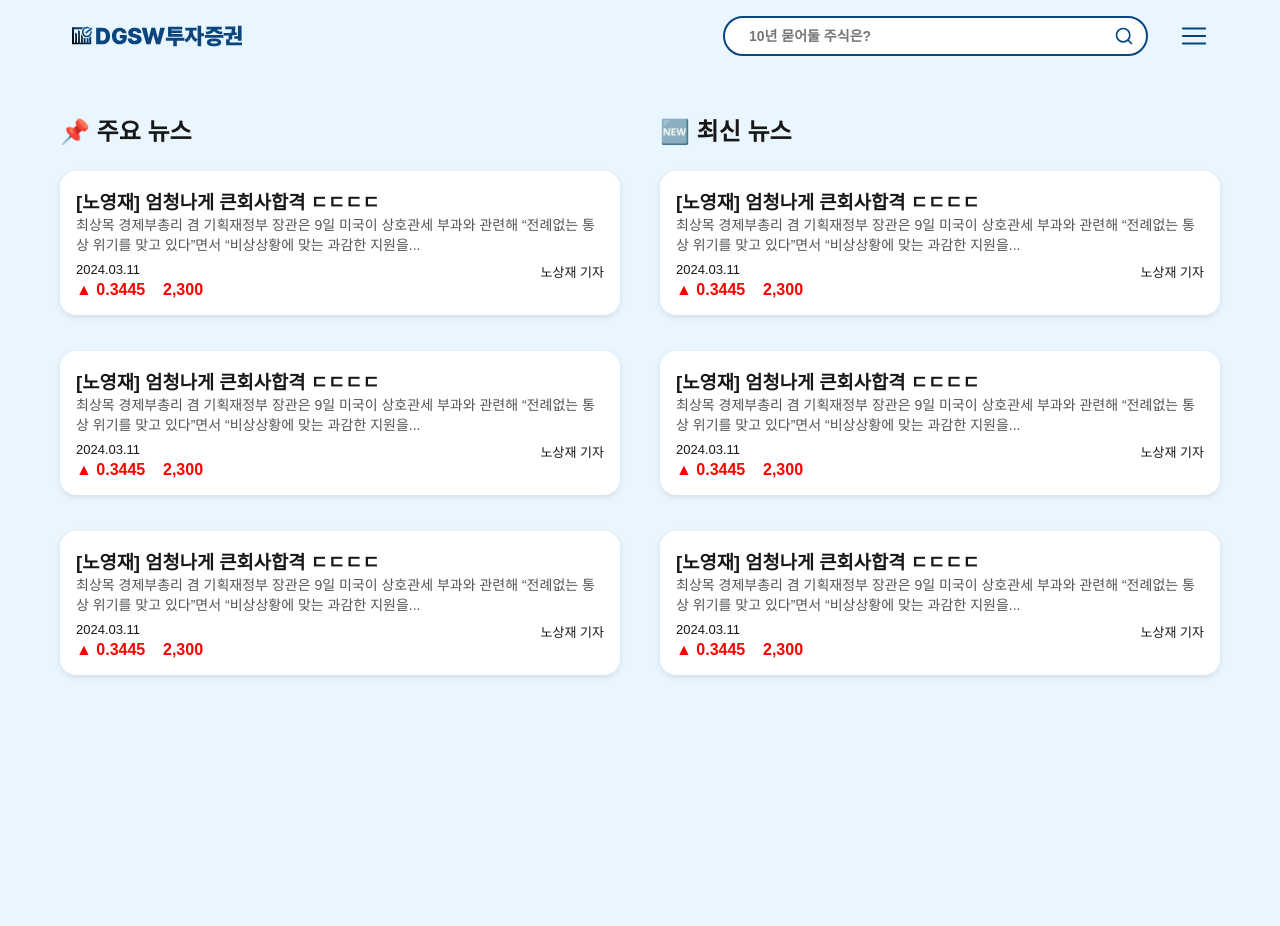
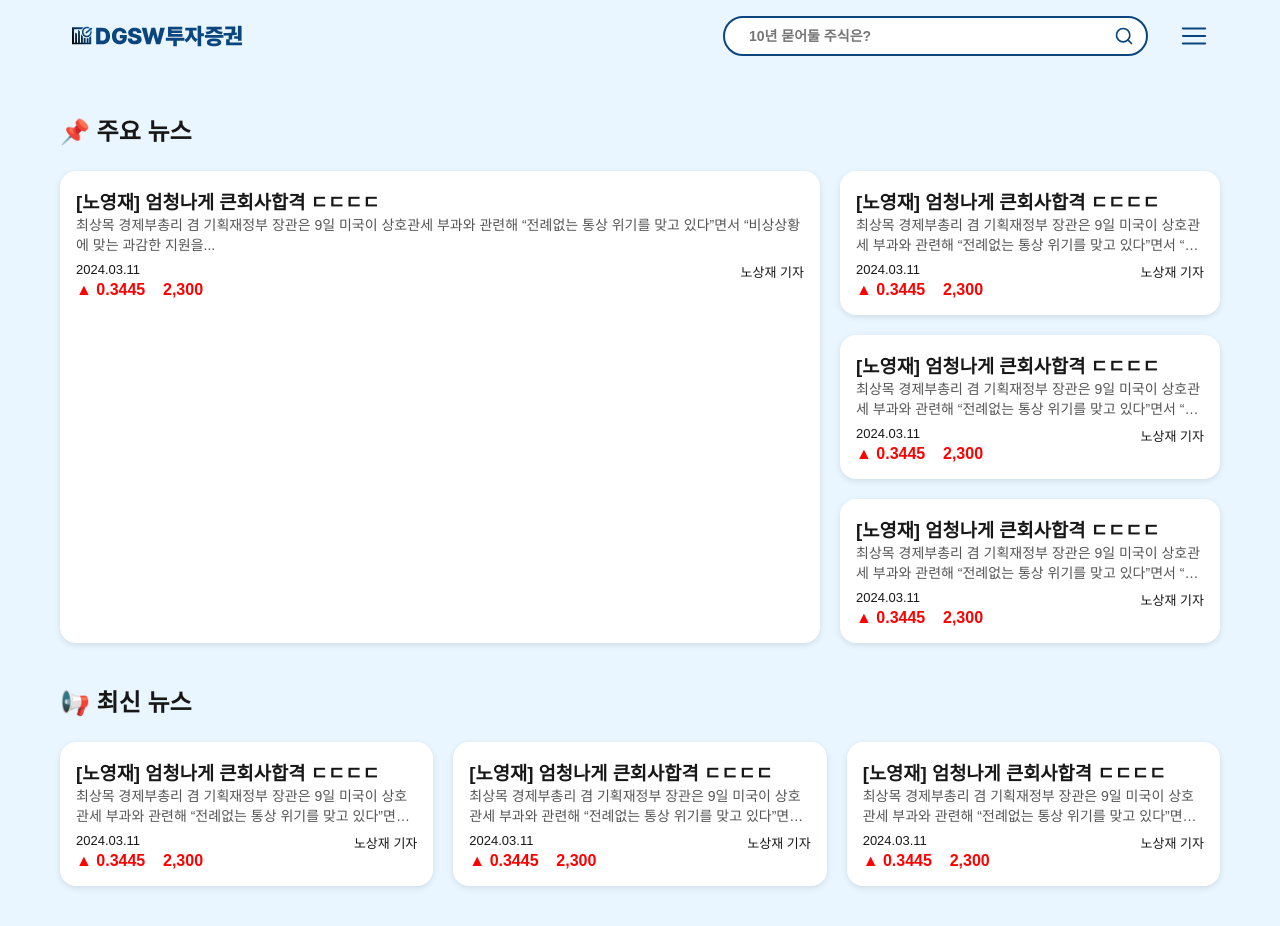
Before and after one commit to ddodongchan/dgsw-investment-web, a Next.js app: page /article in a window 1280 px wide. Before the commit the page ends 800 px from the top, so only its background shows below. Built offline with nearby package versions, Linux system fonts and the light colour scheme.

Commit message:
fix :: 대충 수정된 기사 뷰

```diff
--- a/src/components/articlecard/articlecard.style.ts
+++ b/src/components/articlecard/articlecard.style.ts
@@ -4,10 +4,10 @@ export const Card = styled.div`
   background-color: white;
   border-radius: 16px;
   padding: 16px;
-  margin-bottom: 16px;
   box-shadow: 0 2px 6px rgba(0, 0, 0, 0.1);
   transition: transform 0.2s ease;
   cursor: pointer;
+  height: 100%;
 
   &:hover {
     transform: translateY(-4px);
--- a/src/components/daily/daily.style.ts
+++ b/src/components/daily/daily.style.ts
@@ -1,7 +1,6 @@
 import styled from "styled-components";
 
 export const Container = styled.div`
-  background-color: #eef6ff;
   padding: 16px 72px;
   border-radius: 12px;
 `;
--- a/src/pages/article/article.style.ts
+++ b/src/pages/article/article.style.ts
@@ -1,16 +1,14 @@
 import styled from "styled-components";
 
-export const Container = styled.div`
-`;
+export const Container = styled.div``;
 
 export const ContentWrapper = styled.div`
   display: flex;
-  flex-wrap: wrap;
+  flex-direction: column;
   padding: 40px 60px;
   gap: 40px;
 
   @media (max-width: 768px) {
-    flex-direction: column;
     padding: 20px;
   }
 `;
@@ -26,8 +24,35 @@ export const SectionTitle = styled.h2`
   margin-bottom: 24px;
 `;
 
-export const Grid = styled.div`
+export const Grid = styled.div<{ type?: "main" | "latest" }>`
+  display: grid;
+  gap: 20px;
+
+  ${({ type }) =>
+    type === "main"
+      ? `
+    grid-template-columns: 2fr 1fr;
+    align-items: stretch;
+    min-height: 220px;
+
+    @media (max-width: 768px) {
+      grid-template-columns: 1fr;
+    }
+  `
+      : `
+    grid-template-columns: repeat(3, 1fr);
+
+    @media (max-width: 768px) {
+      grid-template-columns: 1fr;
+    }
+  `}
+`;
+
+export const VerticalCardList = styled.div`
   display: flex;
   flex-direction: column;
-  gap: 20px;
+
+  & > *:not(:last-child) {
+    margin-bottom: 20px;
+  }
 `;
--- a/src/pages/article/index.tsx
+++ b/src/pages/article/index.tsx
@@ -1,6 +1,6 @@
 import Header from "@/components/header";
 import ArticleCard from "@/components/articlecard/index";
-import type { Article } from "@/components/articlecard/index"; // 🔧 type-only import
+import type { Article } from "@/components/articlecard/index";
 import * as S from "./article.style";
 
 const dummyArticle: Article = {
@@ -21,16 +21,20 @@ const Article = () => {
         <S.ContentWrapper>
           <S.Section>
             <S.SectionTitle>📌 주요 뉴스</S.SectionTitle>
-            <S.Grid>
-              {[1, 2, 3].map((_, i) => (
-                <ArticleCard key={`main-${i}`} article={dummyArticle} />
-              ))}
+            <S.Grid type="main">
+              <ArticleCard article={dummyArticle} />
+
+              <S.VerticalCardList>
+                {[1, 2, 3].map((_, i) => (
+                  <ArticleCard key={`main-${i}`} article={dummyArticle} />
+                ))}
+              </S.VerticalCardList>
             </S.Grid>
           </S.Section>
 
           <S.Section>
-            <S.SectionTitle>🆕 최신 뉴스</S.SectionTitle>
-            <S.Grid>
+            <S.SectionTitle>📢 최신 뉴스</S.SectionTitle>
+            <S.Grid type="latest">
               {[1, 2, 3].map((_, i) => (
                 <ArticleCard key={`latest-${i}`} article={dummyArticle} />
               ))}
```
